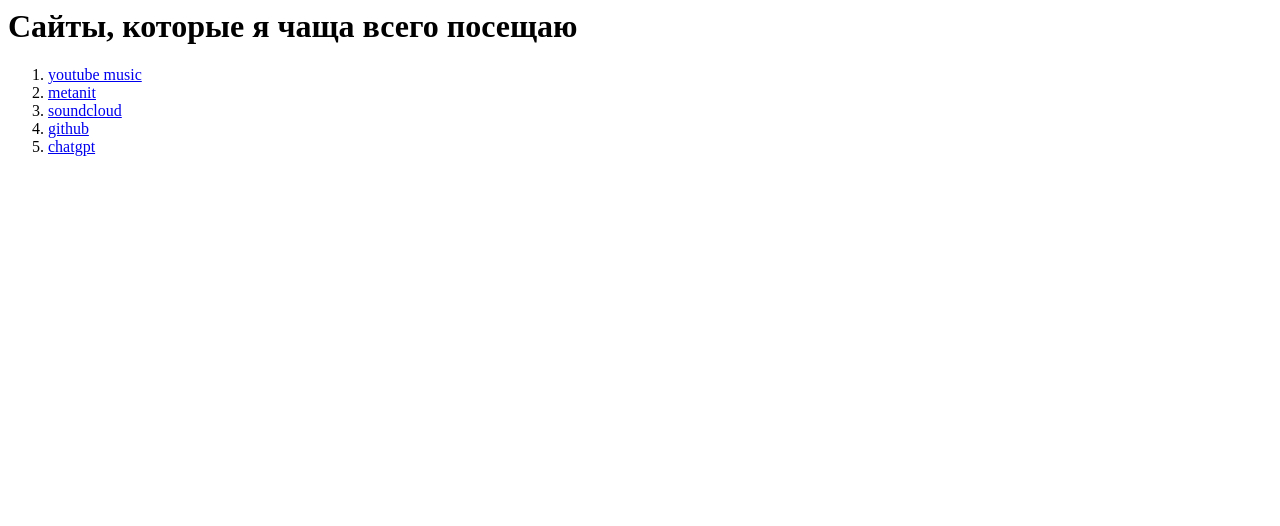
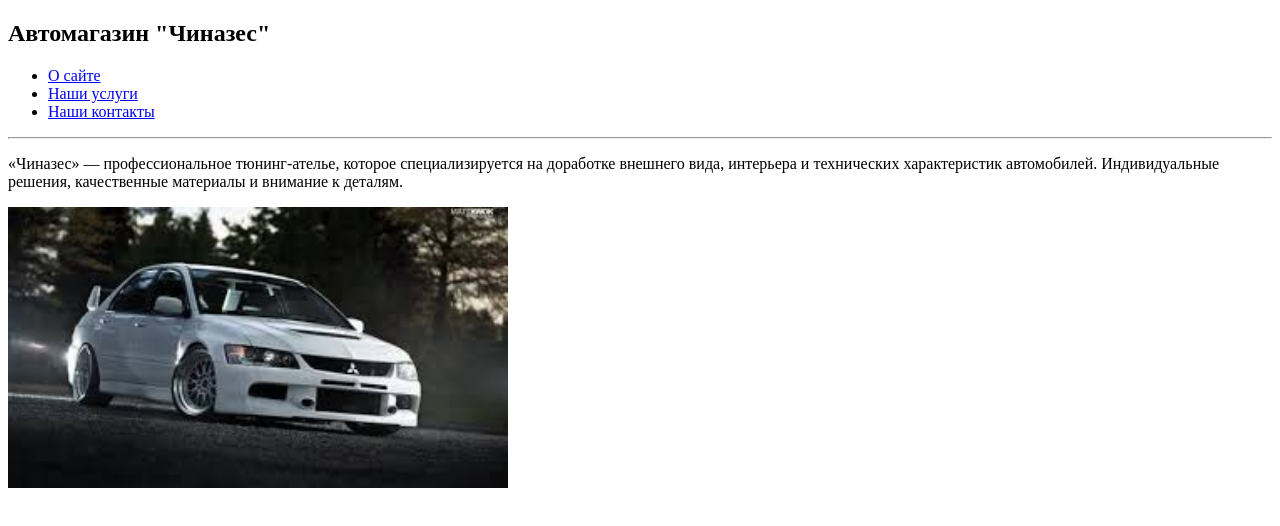
Before and after one commit to Fantom469/Practice, a plain HTML site: page index.html in a window 1280 px wide. Drawn offline with Linux system fonts and the light colour scheme.

Commit message:
my_site_step_one

```diff
--- a/index.html
+++ b/index.html
@@ -1,11 +1,33 @@
-<h1>Сайты, которые я чаща всего посещаю</h1>
+<!DOCTYPE html>
+<html lang="ru">
+<head>
+  <meta charset="UTF-8">
+  <meta name="viewport" content="width=device-width, initial-scale=1.0">
+  <title>Тюнинг ателье "Чиназес"</title>
+</head>
+<body>
+  <p>
+    <h2>Автомагазин "Чиназес"</h2>
 
-<p>
-<ol>
-  <li><a href="https://www.youtube.com/watch?v=IrjKiH-wKJg&list=RDGMEMWO-g6DgCWEqKlDtKbJA1GwVMzddBQRnsqDA&index=13", target="_blank">youtube music</a></li>
-  <li><a href="https://metanit.com/sharp/aspnet6/6.6.php", target="_blank">metanit</a></li>
-  <li><a href="https://soundcloud.com/tags/пк", target="_blank">soundcloud</a></li>
-  <li><a href="https://github.com/Fantom469", target="_blank">github</a></li>
-  <li><a href="https://chatgpt.com", target="_blank">chatgpt</a></li>
-</ol>
-</p>
+    <ul>
+      <li><a href="./about.html">О сайте</a></li>
+      <li><a href="./services.html">Наши услуги</a></li>
+      <li><a href="./contacts.html">Наши контакты</a></li>
+      </ul>
+    </p>
+    <hr />
+
+    <p>
+
+«Чиназес» — профессиональное тюнинг-ателье,
+которое специализируется на доработке внешнего вида,
+интерьера и технических характеристик автомобилей.
+Индивидуальные решения, качественные материалы и внимание к деталям.
+      </p>
+
+      <p>
+    <img width="500" src="images.jpg">
+    </p>
+
+</body>
+</html>
```
Also changed, not shown: about.html (added, +46 -0 lines), brz.webp (added), contacts.html (added), images.jpg (added), interior.jpg (added), jdm.jpg (added), services.html (added), vtec.jpg (added).
